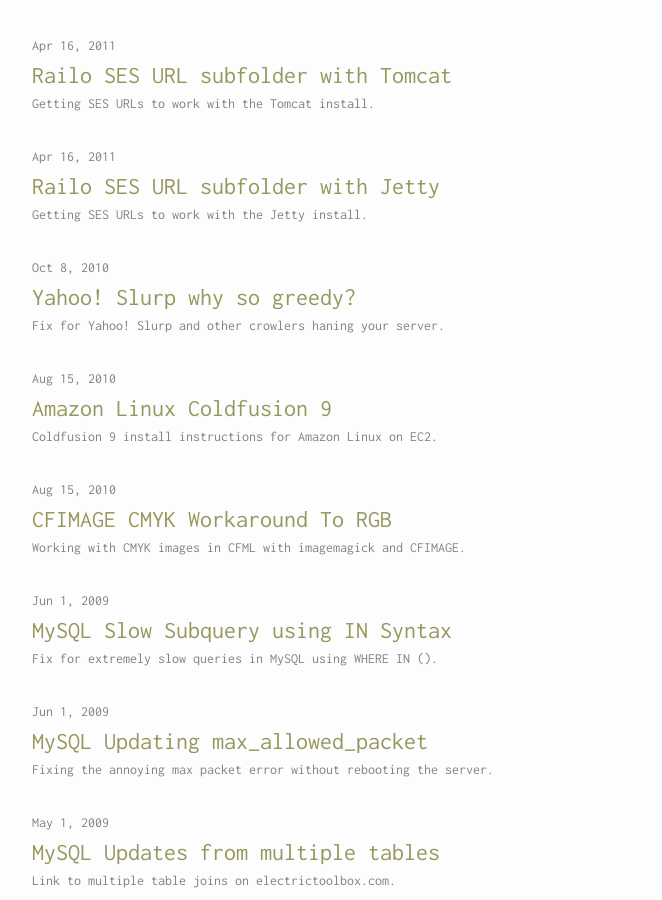
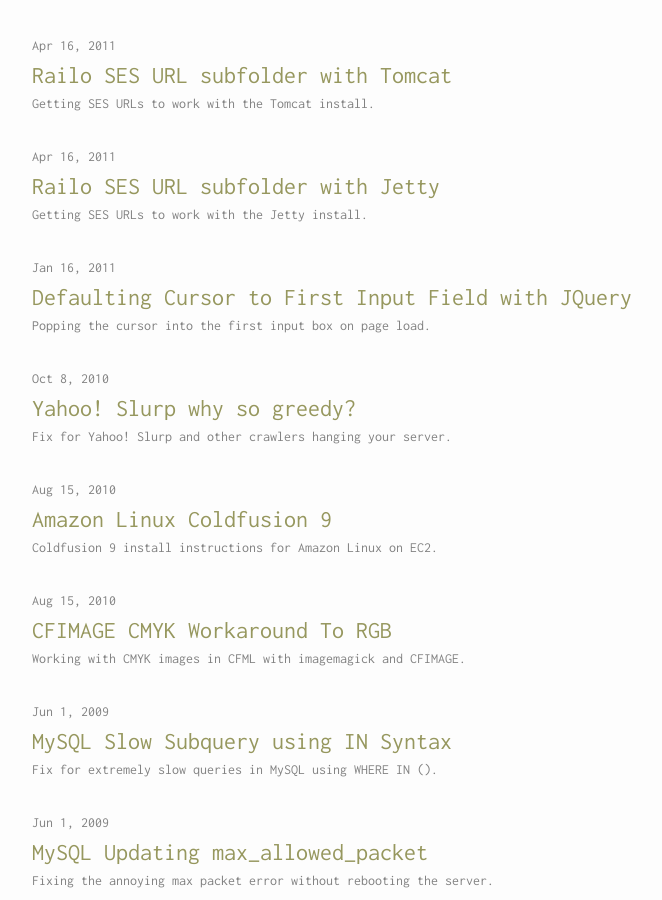
Before and after one commit to hippiex/hippiex.github.io, a Jekyll site: the page built from index.html, in a window 1280 px wide and 900 px high, scrolled down 671 px. Shown: the whole window, without its empty margins (238-900 px from the left). Built offline with Jekyll 4.4.1, drawn with Linux system fonts in a browser that asks for light colours.

Commit message:
Jquery Post

```diff
--- a/_posts/2010-10-08-yahoo-slurp-crawling-site.markdown
+++ b/_posts/2010-10-08-yahoo-slurp-crawling-site.markdown
@@ -4,7 +4,7 @@
 date:   2010-10-08 13:00:00
 categories: internet
 author: "Jeff R."
-summary: "Fix for Yahoo! Slurp and other crowlers haning your server."
+summary: "Fix for Yahoo! Slurp and other crawlers hanging your server."
 published: true
 ---
 
--- /dev/null
+++ b/_posts/2011-01-16-defaulting-cursor-first-input-jquery.markdown
@@ -0,0 +1,22 @@
+---
+layout: post
+title:  "Defaulting Cursor to First Input Field with JQuery"
+date:   2011-01-16 13:00:00
+categories: jquery javascript
+author: "Jeff R."
+summary: "Popping the cursor into the first input box on page load."
+published: true
+---
+
+Here's a short and simple `javascript` using `JQuery`to put the cursor in the first text box on a web page.  I added this to one of our sites to make sure the cursor starts in the different forms / search boxes on all the pages of our site.
+{% highlight  html %}
+<script type="text/javascript">
+<!-- //
+$document.ready(function()){
+$("input[type='text']:first").select();
+};}
+// -->
+</script>
+{% endhighlight %}
+
+It's using Jquery to find the `FIRST :  INPUT` tag with a `TYPE="TEXT"` on the page.  Then it selects it to move the cursor.
```
